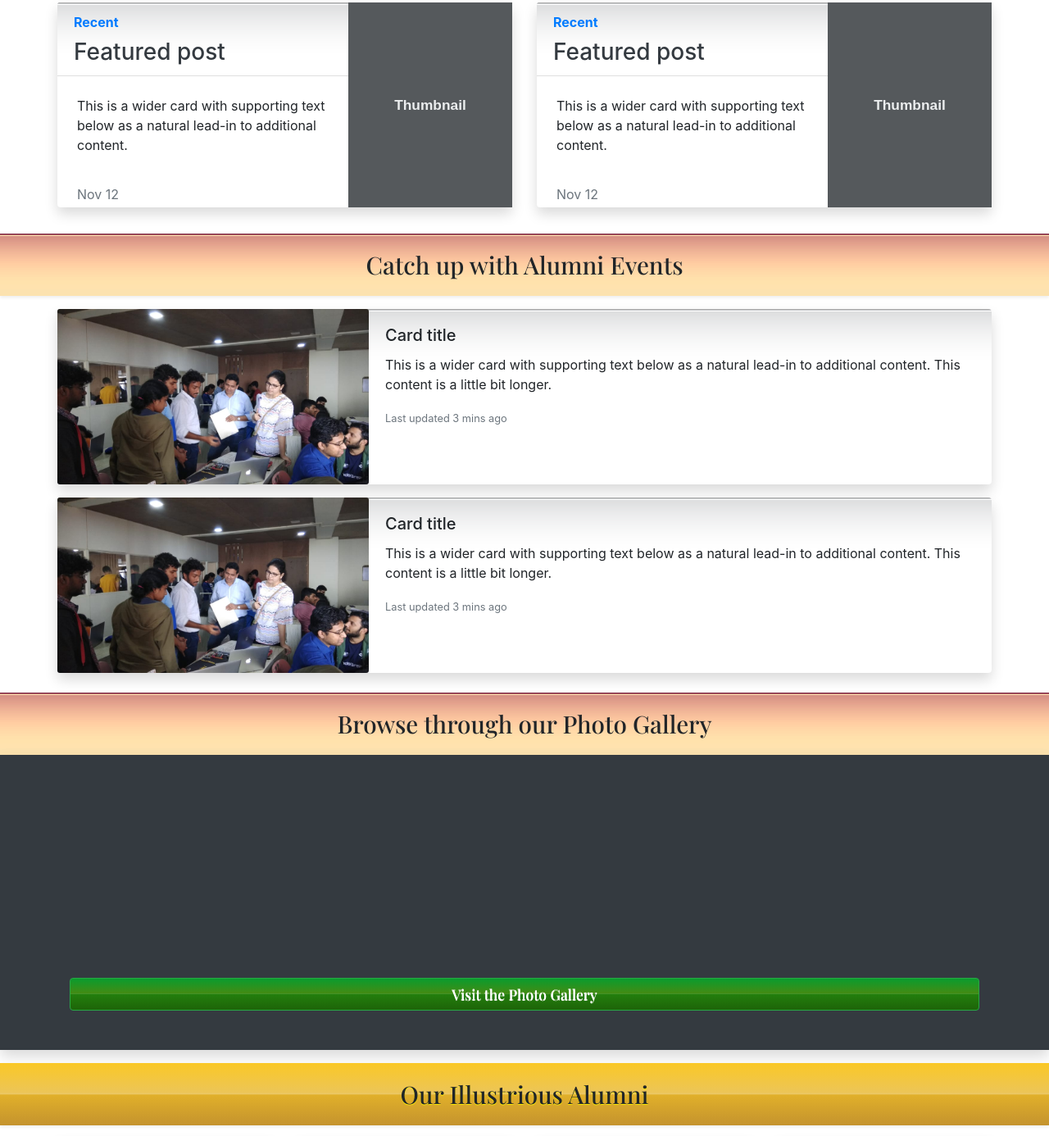
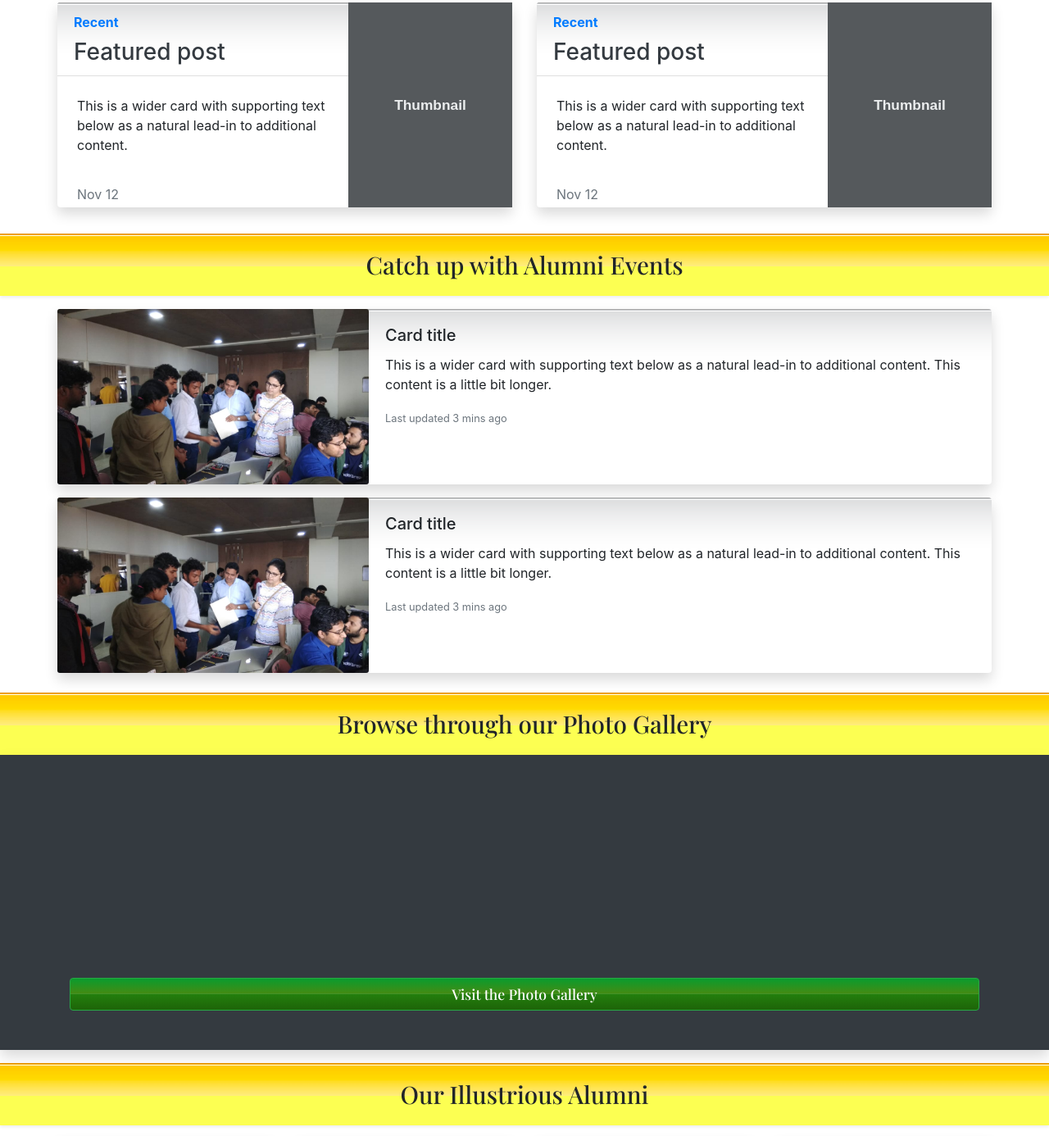
Before and after one commit to moonspawn/alum_homepage, a plain HTML site: page index.html in a window 1280 px wide. Shown: the part 568-1954 px from the top of the page at 82% size. Drawn offline with nearby package versions, Linux system fonts and the light colour scheme.

Commit message:
everyone hates roses

```diff
--- a/index.html
+++ b/index.html
@@ -160,7 +160,7 @@
                 </div>
             </div>
         </div>
-        <div class="p-0 m-0 shadow-sm rose-punch"
+        <div class="p-0 m-0 shadow-sm golden-punch"
             style="box-shadow: 0 1px 0 #3b3a3b;">
             <div class="container">
                 <p class="display-5 py-3 text-center"
@@ -208,7 +208,7 @@
             </div>
         </div>
     </div>
-    <div class="p-0 m-0 shadow-sm rose-punch"
+    <div class="p-0 m-0 shadow-sm golden-punch"
         style="box-shadow: 0 1px 0 #3b3a3b;">
         <div class="container">
             <p class="display-5 py-3 text-center"
@@ -220,11 +220,11 @@
         style="display: grid; margin-top: 0rem; margin-bottom: 1rem; height: 360px; border-radius: 0%">
         <div class="container" style="display: grid;">
             <div class="btn btn-success"
-                style="font-family: 'Playfair Display', serif; color:rgb(255, 255, 255); text-shadow: 0 1px 0 #ffffff; background: linear-gradient(to bottom,#0a9c2e 0,#438b13 47%,#439937 50%,#207a0e 50%,#237e0d 51%,#1d6408 100%); padding-left: 2rem; padding-right: 2rem; font-size: 1.1em;">
+                style="font-family: 'Playfair Display', serif; color:rgb(255, 255, 255); background: linear-gradient(to bottom,#0a9c2e 0,#438b13 47%,#439937 50%,#207a0e 50%,#237e0d 51%,#1d6408 100%); padding-left: 2rem; padding-right: 2rem; font-size: 1.1em;">
                 Visit the Photo Gallery</div>
         </div>
     </div>
-    <div class="p-0 m-0 shadow-sm golden-gradient"
+    <div class="p-0 m-0 shadow-sm golden-punch"
         style="box-shadow: 0 1px 0 #3b3a3b;">
         <div class="container">
             <p class="display-5 py-3 text-center"
```
